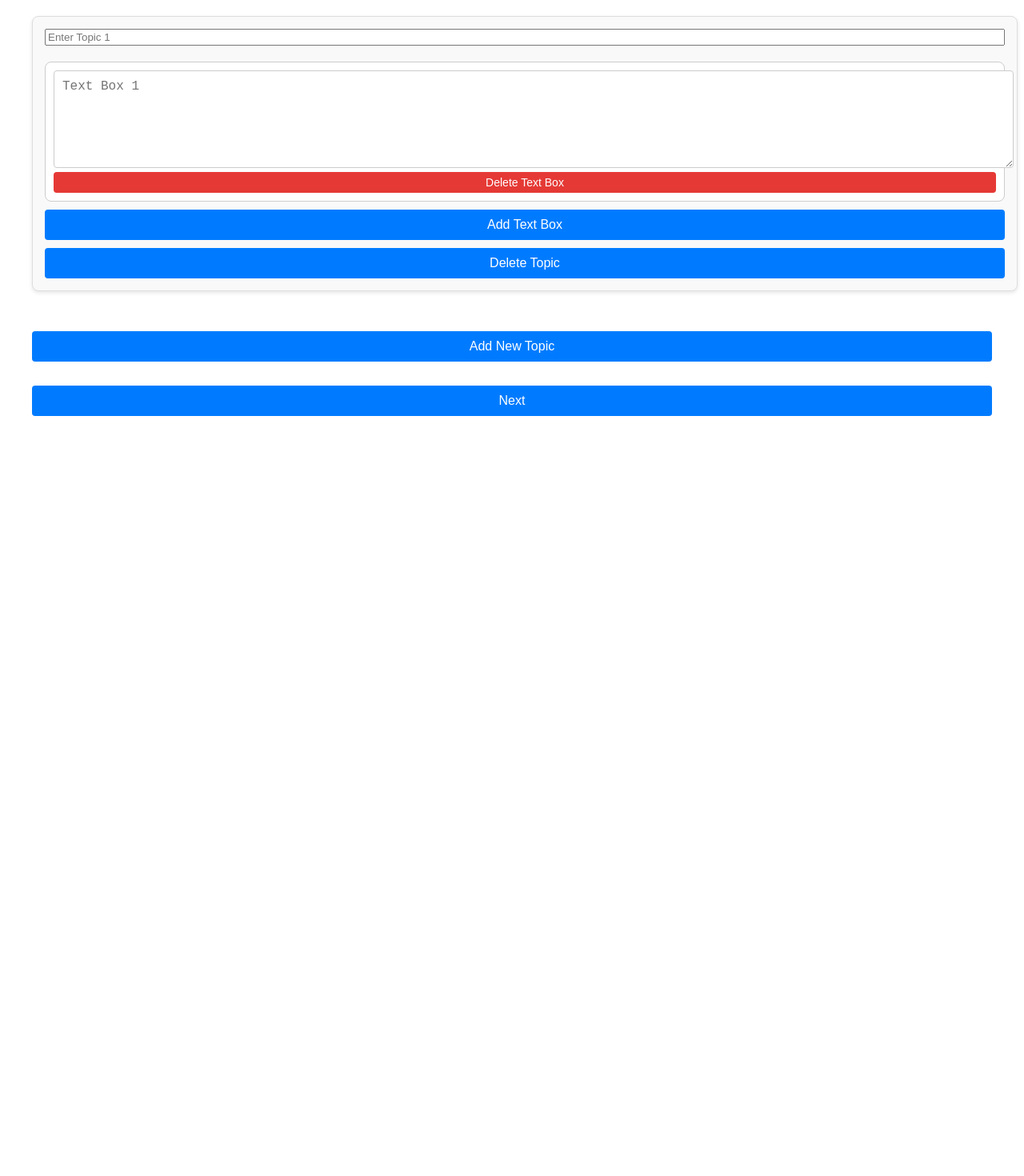
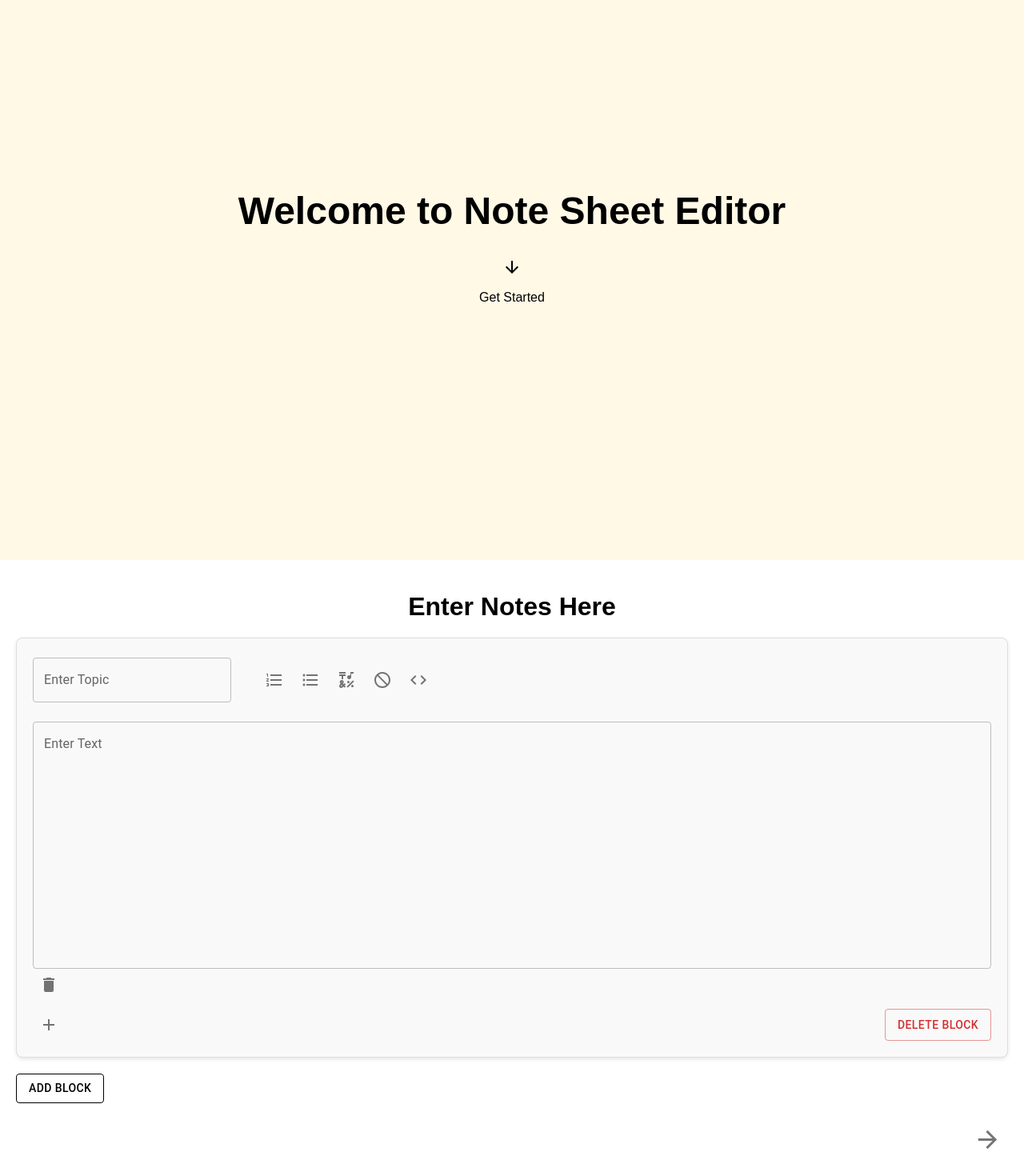
Before and after one commit to sopwithcamel110/NED, a React (Create React App) app in the folder frontend/: page / in a window 1280 px wide. Shown: the part 100-1570 px from the top of the page at 80% size. Before the commit the page ends 800 px from the top, so only its background shows below. Built offline with nearby package versions, Linux system fonts and the light colour scheme.

Commit message:
ui changes

```diff
--- a/frontend/package.json
+++ b/frontend/package.json
@@ -1,5 +1,9 @@
 {
   "dependencies": {
+    "@emotion/react": "^11.13.3",
+    "@emotion/styled": "^11.13.0",
+    "@mui/icons-material": "^6.1.6",
+    "@mui/material": "^6.1.6",
     "react": "^18.3.1",
     "react-beautiful-dnd": "^13.1.1",
     "react-dom": "^18.3.1",
--- a/frontend/src/components/Home.css
+++ b/frontend/src/components/Home.css
@@ -1,88 +1,95 @@
-.container {
+/* Home.css */
+
+.home-container {
+    font-family: Arial, sans-serif;
+}
+
+/* Welcome Section */
+.welcome-section {
     display: flex;
     flex-direction: column;
-    align-items: stretch;
-    width: 100%;
-    max-width: 1200px;
-    margin: 20px auto;
-    gap: 20px;
+    justify-content: center;
+    align-items: center;
+    height: 100vh;
+    background-color: #fff9e6;
+    text-align: center;
+}
+
+.welcome-section h1 {
+    font-size: 3em;
+    font-weight: bold;
+    color: black;
+}
+
+.arrow-icon {
+    font-size: 3em;
+    animation: bounce 1.5s infinite;
+}
+
+@keyframes bounce {
+    0%, 100% { transform: translateY(0); }
+    50% { transform: translateY(-10px); }
+}
+
+.content-section {
+    padding: 20px;
+    background-color: #ffffff;
+}
+
+h2 {
+    text-align: center;
+    font-size: 2em;
+    margin: 20px 0;
 }
 
 .topic-container {
-    display: flex;
-    flex-direction: column;
-    width: 100%;
-    margin-bottom: 20px;
     border: 1px solid #ddd;
     border-radius: 8px;
-    padding: 15px;
+    padding: 20px;
+    margin-bottom: 20px;
     background-color: #f9f9f9;
     box-shadow: 0 2px 5px rgba(0, 0, 0, 0.1);
 }
 
+.topic-row {
+    display: flex;
+    align-items: center;
+    gap: 10px;
+}
+
+.toolbar button {
+    margin-right: 5px;
+}
+
 .text-box-container {
+    margin-top: 20px;
     display: flex;
     flex-direction: column;
     gap: 10px;
-    margin-top: 20px;
-    width: 100%;
-}
-
-.text-box {
-    display: flex;
-    flex-direction: column;
-    background-color: #ffffff;
-    padding: 10px;
-    border: 1px solid #ccc;
-    border-radius: 8px;
-    width: 100%;
-    box-sizing: border-box;
 }
 
 .consistent-textarea {
     width: 100%;
-    padding: 10px;
-    font-size: 16px;
-    min-height: 100px;
-    border: 1px solid #ccc;
-    border-radius: 4px;
-    resize: vertical;
 }
 
-.delete-btn {
-    margin-top: 5px;
-    background-color: #e53935;
-    color: white;
-    border: none;
-    padding: 5px 10px;
-    font-size: 14px;
-    border-radius: 4px;
-    cursor: pointer;
-    transition: background-color 0.2s;
+.button-row {
+    display: flex;
+    justify-content: space-between;
+    gap: 10px;
+    margin-top: 10px;
 }
 
-.delete-btn:hover {
-    background-color: #c62828;
+
+.footer-buttons {
+    display: flex;
+    justify-content: flex-end;
+    gap: 10px;
+    margin-top: 20px;
 }
 
-.add-textbox-button,
-.delete-topic-btn,
-.new-topic-button,
-.next-button {
-    margin-top: 10px;
-    background-color: #007bff;
-    color: white;
-    border: none;
-    padding: 10px 15px;
-    font-size: 16px;
-    border-radius: 4px;
-    cursor: pointer;
-    transition: background-color 0.2s;
+.footer-buttons2 {
+    display: flex;
+    justify-content: flex-start;
+    gap: 10px;
+    margin-top: 20px;
 }
-
-.add-textbox-button:hover,
-.delete-topic-btn:hover,
-.new-topic-button:hover,
-.next-button:hover {
-    background-color: #0056b3;
-}
--- a/frontend/src/components/Home.js
+++ b/frontend/src/components/Home.js
@@ -1,6 +1,18 @@
 import React, { useState } from 'react';
 import { useNavigate } from 'react-router-dom';
 import { DragDropContext, Droppable, Draggable } from 'react-beautiful-dnd';
+//import { TextField, IconButton, Button } from '@mui/material';
+import ArrowDownwardIcon from '@mui/icons-material/ArrowDownward';
+import DeleteIcon from '@mui/icons-material/Delete';
+import AddCircleOutlineIcon from '@mui/icons-material/AddCircleOutline';
+import ArrowForwardIcon from '@mui/icons-material/ArrowForward';
+import PlusIcon from '@mui/icons-material/Add'; // Customize or import if you have a specific plus icon
+import FormatListNumberedIcon from '@mui/icons-material/FormatListNumbered';
+import FormatListBulletedIcon from '@mui/icons-material/FormatListBulleted';
+import EmojiSymbolsIcon from '@mui/icons-material/EmojiSymbols';
+import NotInterestedIcon from '@mui/icons-material/NotInterested';
+import CodeIcon from '@mui/icons-material/Code';
+import { TextField, IconButton, Button, Toolbar, Typography } from '@mui/material';
 import './Home.css';
 
 const Home = () => {
@@ -50,19 +62,19 @@ const Home = () => {
         navigate('/preview', { state: { topics } });
     };
 
-    const onDragEnd = (result) => {
-        if (!result.destination) return;
+    return (
+        <div className="home-container">
+            {/* Welcome Section */}
+            <div className="welcome-section">
+                <h1>Welcome to Note Sheet Editor</h1>
+                <ArrowDownwardIcon className="arrow-icon" />
+                <p>Get Started</p>
+            </div>
 
-        const reorderedTopics = Array.from(topics);
-        const [moved] = reorderedTopics.splice(result.source.index, 1);
-        reorderedTopics.splice(result.destination.index, 0, moved);
-        setTopics(reorderedTopics);
-    };
-
-    return (
-        <div className="container">
-            <h1>Enter Your Topics and Texts</h1>
-            <DragDropContext onDragEnd={onDragEnd}>
+            {/* Main Content Section */}
+            <div className="content-section">
+                <h2>Enter Notes Here</h2>
+                <DragDropContext>
                     <Droppable droppableId="droppable" direction="vertical">
                         {(provided) => (
                             <div ref={provided.innerRef} {...provided.droppableProps}>
@@ -75,42 +87,53 @@ const Home = () => {
                                                 {...provided.dragHandleProps}
                                                 className="topic-container"
                                             >
-                                            <input
-                                                type="text"
+                                                <div className="topic-row">
+                                                    <TextField
+                                                        id="outlined-basic"
+                                                        label="Enter Topic"
+                                                        variant="outlined"
                                                         value={topicObj.topic}
                                                         onChange={(e) => handleTopicChange(topicIndex, e.target.value)}
-                                                placeholder={`Enter Topic ${topicIndex + 1}`}
                                                         className="topic-input"
                                                     />
+                                                    <Toolbar className="toolbar">
+                                                        <IconButton><FormatListNumberedIcon /></IconButton>
+                                                        <IconButton><FormatListBulletedIcon /></IconButton>
+                                                        <IconButton><EmojiSymbolsIcon /></IconButton>
+                                                        <IconButton><NotInterestedIcon /></IconButton>
+                                                        <IconButton><CodeIcon /></IconButton>
+                                                    </Toolbar>
+                                                </div>
+
                                                 <div className="text-box-container">
                                                     {topicObj.textSegments.map((segment, textIndex) => (
                                                         <div key={textIndex} className="text-box">
-                                                        <textarea
+                                                            <TextField
+                                                                id="outlined-multiline-static"
+                                                                label="Enter Text"
+                                                                multiline
+                                                                rows={12}
                                                                 value={segment}
                                                                 onChange={(e) =>
                                                                     handleTextChange(topicIndex, textIndex, e.target.value)
                                                                 }
-                                                            placeholder={`Text Box ${textIndex + 1}`}
                                                                 className="consistent-textarea"
                                                             />
-                                                        <button
-                                                            className="delete-btn"
-                                                            onClick={() => removeTextBox(topicIndex, textIndex)}
-                                                        >
-                                                            Delete Text Box
-                                                        </button>
+                                                            <IconButton aria-label="delete" size="medium" onClick={() => removeTextBox(topicIndex, textIndex)}>
+                                                                <DeleteIcon fontSize="inherit" />
+                                                            </IconButton>
                                                         </div>
                                                     ))}
                                                 </div>
-                                            <button
-                                                className="add-textbox-button"
-                                                onClick={() => addTextBox(topicIndex)}
-                                            >
-                                                Add Text Box
-                                            </button>
-                                            <button className="delete-topic-btn" onClick={() => deleteTopic(topicIndex)}>
-                                                Delete Topic
-                                            </button>
+                                                <div className="button-row">
+                                                    <IconButton onClick={() => addTextBox(topicIndex)} aria-label="add" >
+                                                        <PlusIcon />
+                                                    </IconButton>
+                                                    <Button variant="outlined" color="error" onClick={() => deleteTopic(topicIndex)}>
+                                                        Delete Block
+                                                    </Button>
+                                                </div>
+
                                             </div>
                                         )}
                                     </Draggable>
@@ -120,12 +143,21 @@ const Home = () => {
                         )}
                     </Droppable>
                 </DragDropContext>
-            <button className="new-topic-button" onClick={addNewTopic}>
-                Add New Topic
-            </button>
-            <button className="next-button" onClick={handleNext}>
-                Next
-            </button>
+
+                <div className="footer-buttons2">
+                    {/* <IconButton onClick={addNewTopic} aria-label="add">
+                        <AddCircleOutlineIcon fontSize="large" />
+                    </IconButton> */}
+                    <Button variant="outlined" color="right" onClick={addNewTopic}>
+                        Add Block
+                    </Button>
+                </div>
+                <div className="footer-buttons">
+                    <IconButton onClick={handleNext} aria-label="next">
+                        <ArrowForwardIcon fontSize="large" />
+                    </IconButton>
+                </div>
+            </div>
         </div>
     );
 };
```
Also changed, not shown: 1 other file (tests, documents, lock files or other folders). Lines whose indentation alone changed are shown as unchanged.
